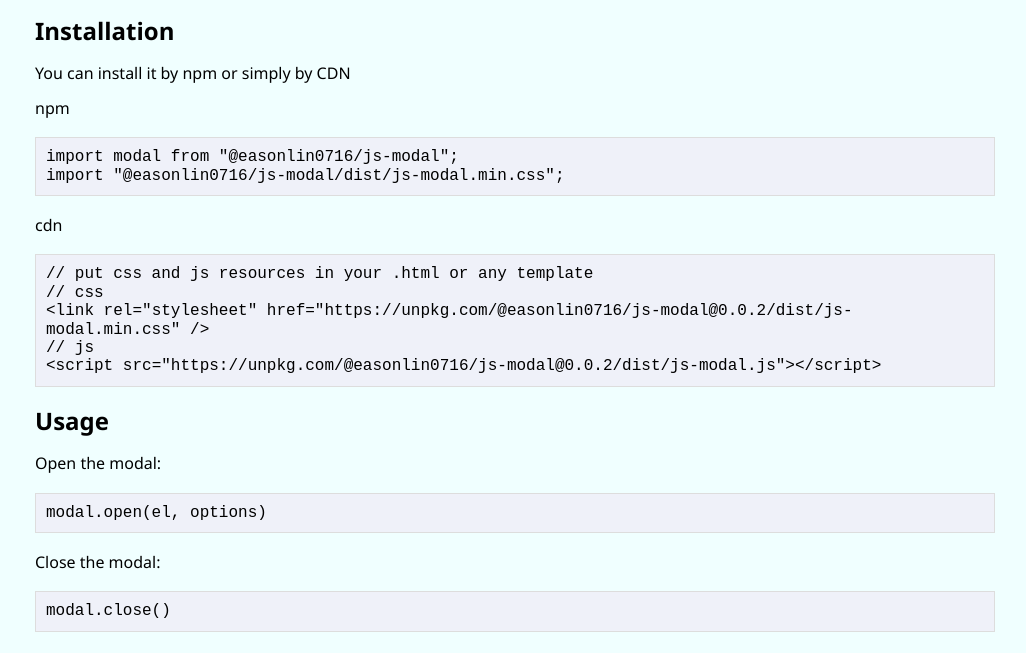
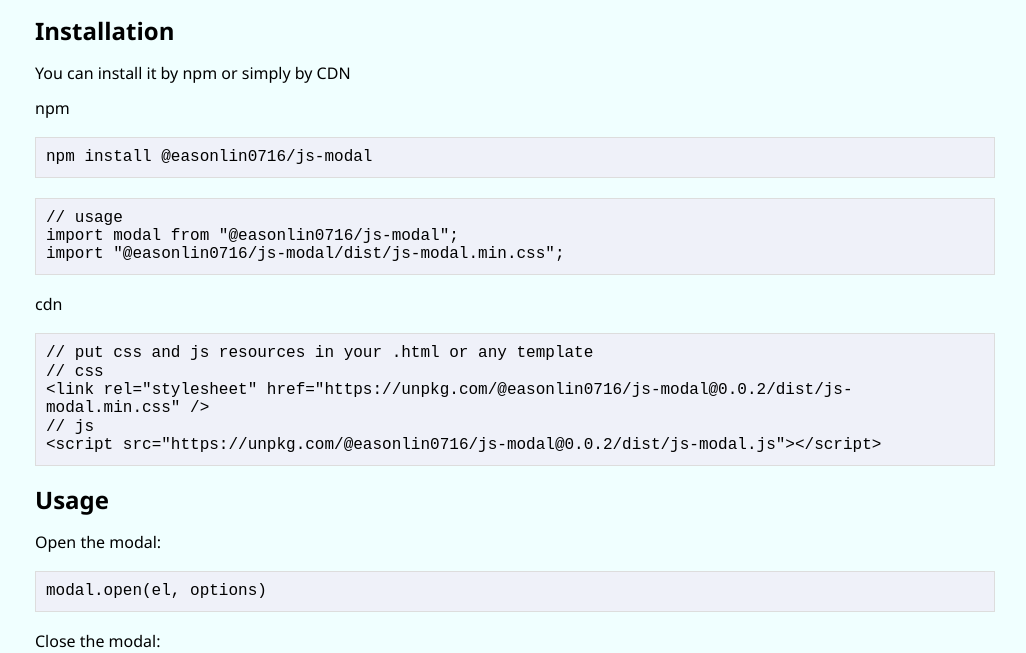
Before and after one commit to EasonLin0716/JS-Modal, a website built with webpack: page demo/index.html in a window 1280 px wide. Shown: the part 121-774 px from the top of the page, without its empty margins (125-1151 px from the left). Built offline with nearby package versions, Linux system fonts and the light colour scheme.

Commit message:
doc: update npm install script

```diff
--- a/demo/index.html
+++ b/demo/index.html
@@ -20,6 +20,10 @@
       <p>You can install it by npm or simply by CDN</p>
       <p>npm</p>
       <code>
+        <span>npm install @easonlin0716/js-modal</span>
+      </code>
+      <code>
+        <span>// usage</span>
         <span>import modal from "@easonlin0716/js-modal";</span>
         <span>import "@easonlin0716/js-modal/dist/js-modal.min.css";</span>
       </code>
--- a/package.json
+++ b/package.json
@@ -1,6 +1,6 @@
 {
   "name": "@easonlin0716/js-modal",
-  "version": "0.0.3",
+  "version": "0.0.4",
   "description": "Easy usage and lightweight vanilla js modal",
   "main": "src/js-modal.js",
   "scripts": {
```
Also changed, not shown: README.md.
